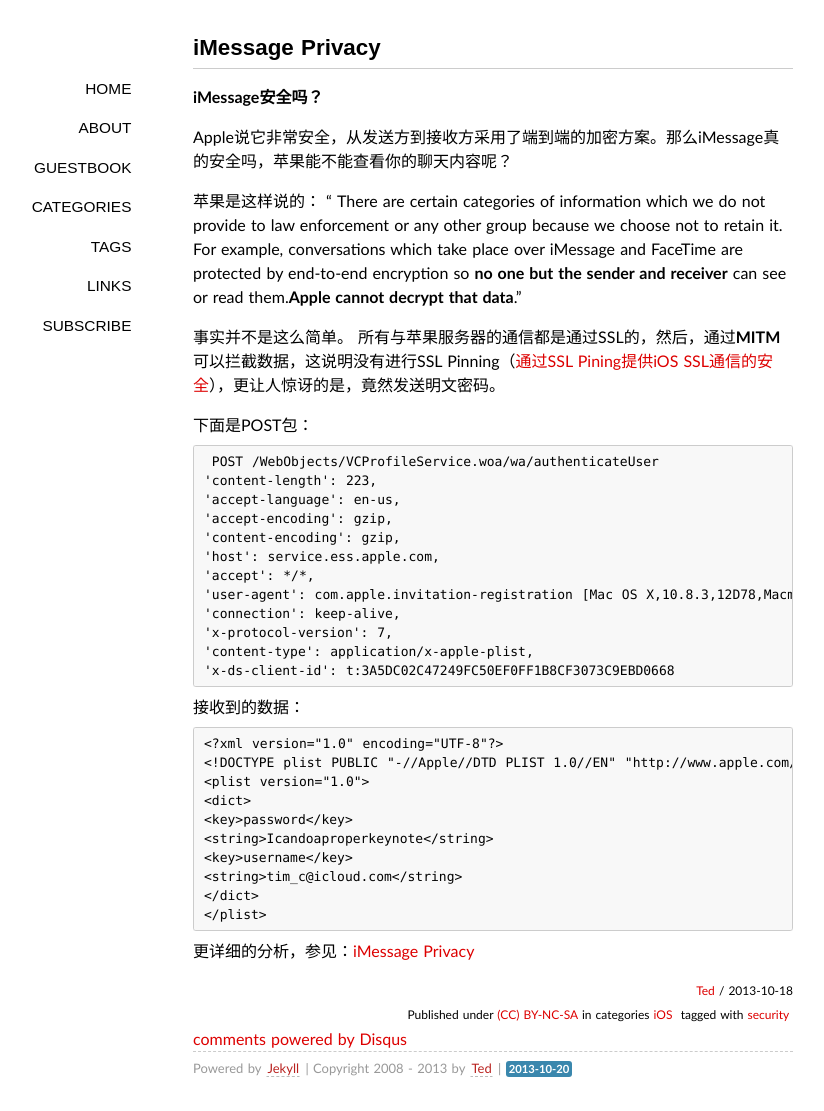
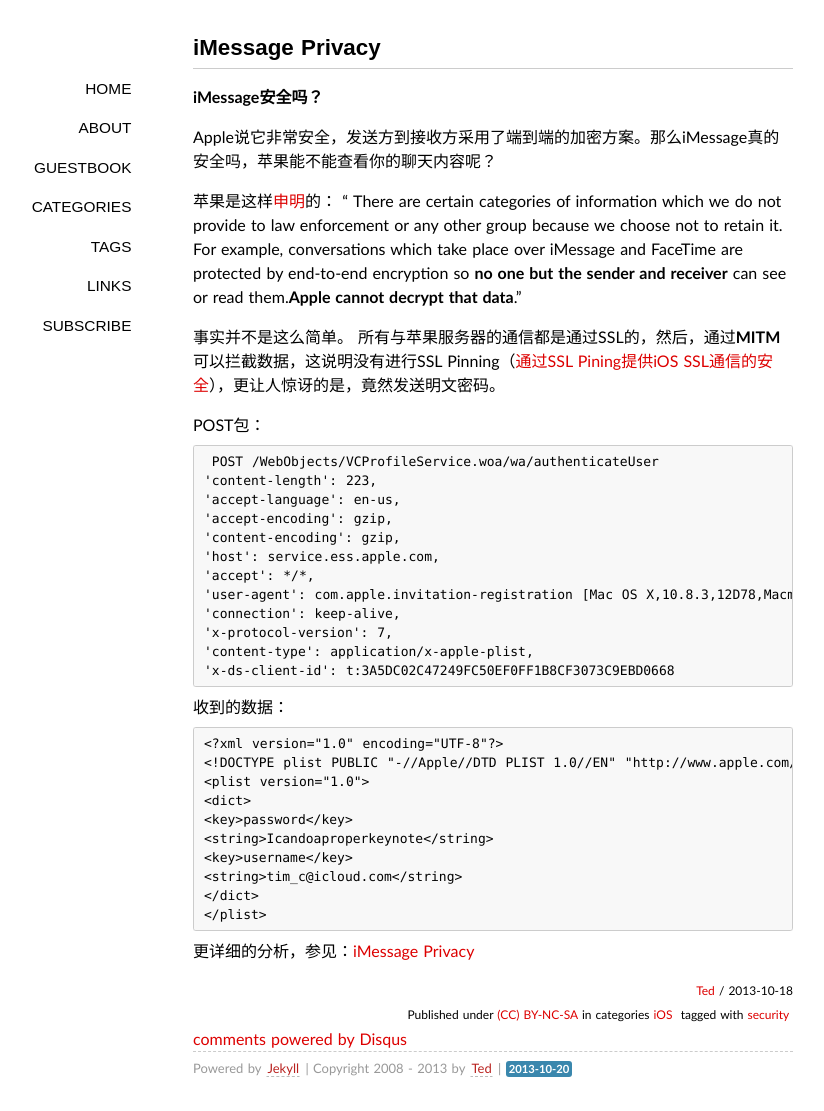
Before and after one commit to wufawei/wufawei.github.com, a Jekyll site: the page built from _posts/201310/2013-10-18-iMessage-Privacy.md, in a window 1280 px wide. Shown: the whole page, without its empty margins (147-971 px from the left). Built offline with Jekyll 4.4.1, drawn with Linux system fonts in a browser that asks for light colours; some web fonts are replaced; Markdown is read by kramdown in place of the engine named in the settings; comment, search, counter and statistics services are not loaded.

Commit message:
modify content

```diff
--- a/_posts/201310/2013-10-18-iMessage-Privacy.md
+++ b/_posts/201310/2013-10-18-iMessage-Privacy.md
@@ -9,16 +9,16 @@
 
 **iMessage安全吗？**
 
-Apple说它非常安全，从发送方到接收方采用了端到端的加密方案。那么iMessage真的安全吗，苹果能不能查看你的聊天内容呢？
+Apple说它非常安全，发送方到接收方采用了端到端的加密方案。那么iMessage真的安全吗，苹果能不能查看你的聊天内容呢？
 
-苹果是这样说的：
+苹果是这样[申明](https://www.apple.com/apples-commitment-to-customer-privacy/)的：
 “ There are certain categories of information which we do not provide to law enforcement or any other group because we choose not to retain it. For example, conversations which take place over iMessage and FaceTime are protected by end-to-end encryption so **no one but the sender and receiver** can see or read them.**Apple cannot decrypt that data**.”
 
 
 事实并不是这么简单。
 所有与苹果服务器的通信都是通过SSL的，然后，通过**MITM**可以拦截数据，这说明没有进行SSL Pinning（[通过SSL Pining提供iOS SSL通信的安全](http://wufawei.com/2013/05/SSL-Pining/)），更让人惊讶的是，竟然发送明文密码。
 
-下面是POST包：
+POST包：
 
      POST /WebObjects/VCProfileService.woa/wa/authenticateUser
     'content-length': 223,
@@ -33,7 +33,7 @@
     'content-type': application/x-apple-plist,
     'x-ds-client-id': t:3A5DC02C47249FC50EF0FF1B8CF3073C9EBD0668
 
-接收到的数据：
+收到的数据：
 
     <?xml version="1.0" encoding="UTF-8"?>
     <!DOCTYPE plist PUBLIC "-//Apple//DTD PLIST 1.0//EN" "http://www.apple.com/DTDs/PropertyList-1.0.dtd">
```
